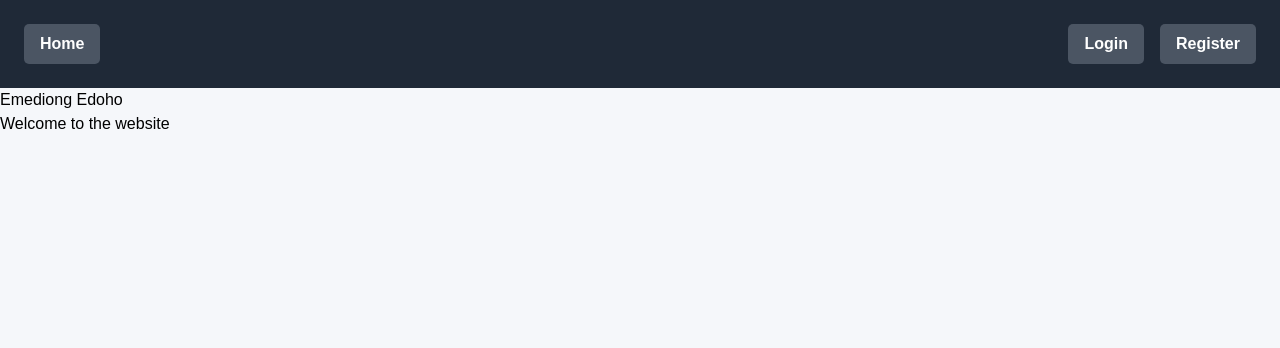
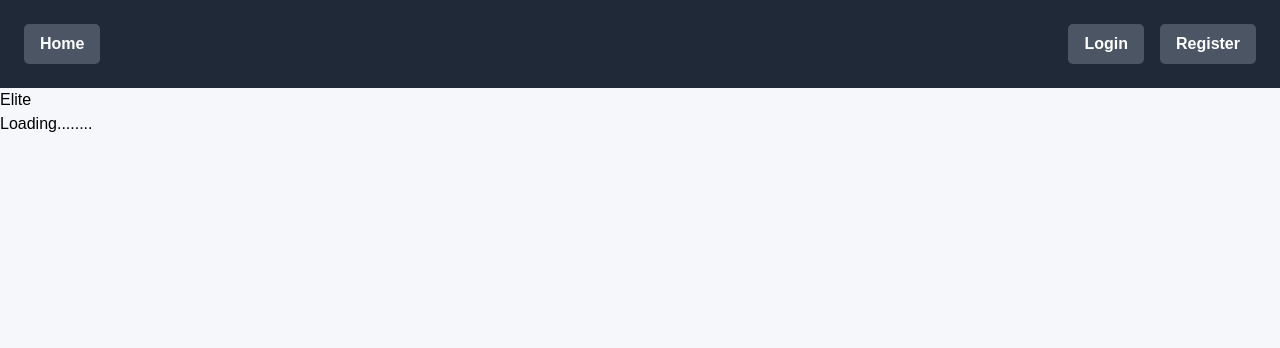
Before and after one commit to Emetex180/TRADING-OS-AND-NFT-MINTING, a Flask app: page / in a window 1280 px wide. Shown: the top 348 px of the page. Run offline with Flask 3, Linux system fonts and the light colour scheme.

Commit message:
Update index.html

```diff
--- a/templates/index.html
+++ b/templates/index.html
@@ -1,7 +1,7 @@
 {% extends "base.html" %}
 {% block content %}
-    <h1>Emediong Edoho</h1>
-    <p>Welcome to the website</p>
+    <h1>Elite</h1>
+    <p>Loading........</p>
 
 
 
```
